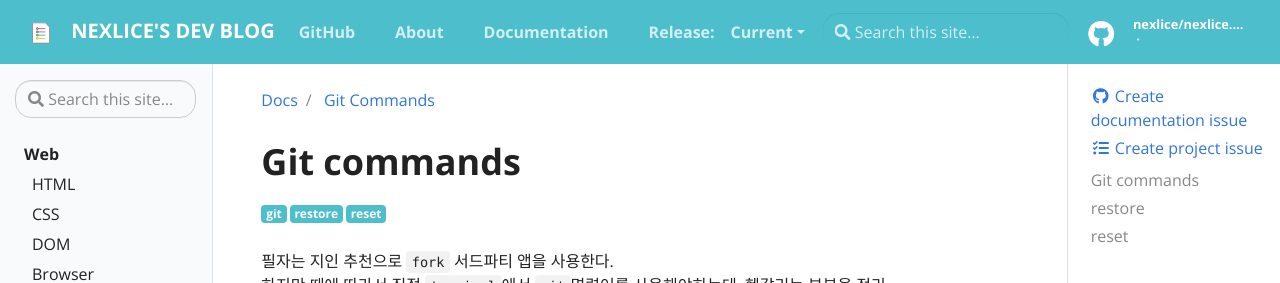
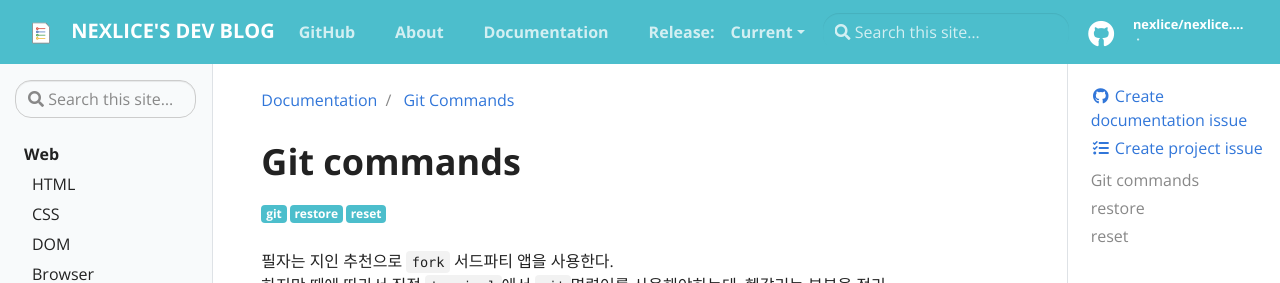
Before and after one commit to nexlice/nexlice.github.io, a Jekyll site: the page built from _docs/git-commands.md, in a window 1280 px wide and 900 px high. Shown: the top 283 px of the window. Built offline with Jekyll 4.4.1, drawn with Linux system fonts in a browser that asks for light colours.

Commit message:
fix: typo

```diff
--- a/_layouts/default.html
+++ b/_layouts/default.html
@@ -45,7 +45,6 @@
             <nav aria-label="breadcrumb" class="d-none d-md-block d-print-none">
               <ol class="breadcrumb spb-1">
                 {% assign crumbs = page.url | append: "/"  | replace: '//', '/' | split: '/' %}
-                {% assign last_crumb = crumbs | last %}
                 {% for crumb in crumbs offset: 1 %}
                   {% if crumb != "index" %}
                     {% if forloop.last %}
@@ -57,16 +56,10 @@
                         {% if site.version_params.versioning == true and crumb == currentpageversion or crumb == site.version_params.version_dir %}
                         <!-- Don't display the version number or directory in the breadcrumb -->
                         {% else %}
-                                    {% assign crumb_limit = forloop.index | plus: 1 %}
                         <li class="breadcrumb-item">
-                                        {% if forloop.last %}
-                                            <span>{{ crumb | replace:'-',' ' | remove:'.html' | capitalize }}</span>
-                                        {% else %}
-                                            {% capture next_crumb %}{{ crumbs[forloop.index] }}{% endcapture %}
-                                            {% if next_crumb != "main-page" or crumb != last_crumb %}
-                                                <a href="{{ site.url }}{{ site.baseurl }}{% for c in crumbs limit: crumb_limit %}{{ c | append: '/' }}{% endfor %}">{{ crumb | replace:'-',' ' | remove:'.html' | capitalize }}</a>
-                                            {% endif %}
-                                        {% endif %}
+                          <!-- <a href="{{ site.url }}{{ site.baseurl }}{% assign crumb_limit = forloop.index | plus: 1 %}{% for crumb in crumbs limit: crumb_limit %}{{ crumb | append: '/' }}{% endfor %}">{% if crumb == "docs" %}Documentation{% else %}{{ crumb | replace:'-',' ' | remove:'.html' | capitalize }}{% endif %}</a> -->
+                          <a href="{{ site.url }}{{ site.baseurl }}{% assign crumb_limit = forloop.index | plus: 1 %}{% for crumb in crumbs limit: crumb_limit %}{{ crumb | append: '/' }}{% endfor %}{% if crumb == crumbs[2] %}main-page{% endif %}">{% if crumb == "docs" %}Documentation{% else %}{{ crumb | replace:'-',' ' | remove:'.html' | capitalize }}{% endif %}</a>
+
                         </li>
                         {% endif %}
                       {% endif %}
```
Lines whose indentation alone changed are shown as unchanged.
